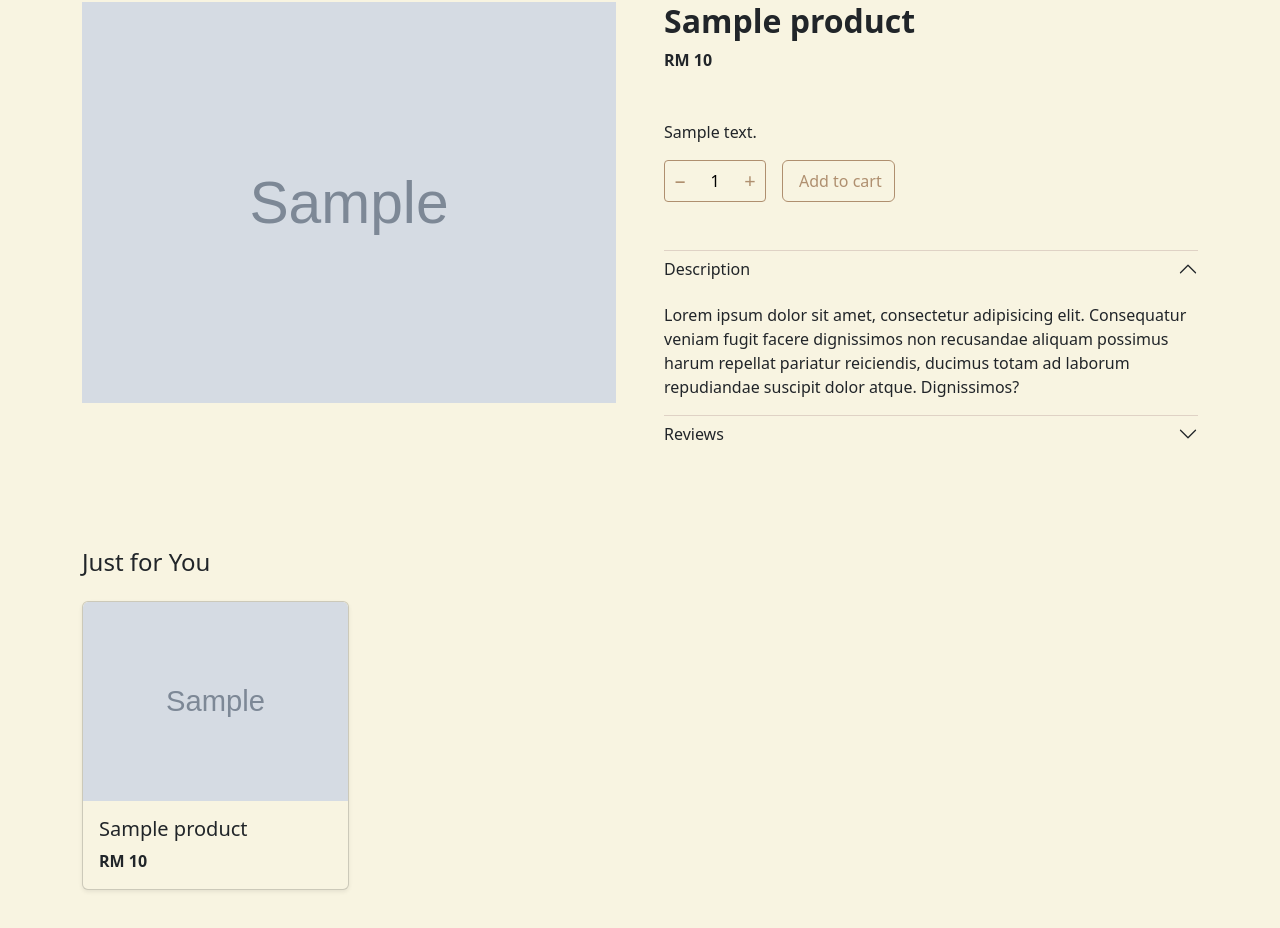
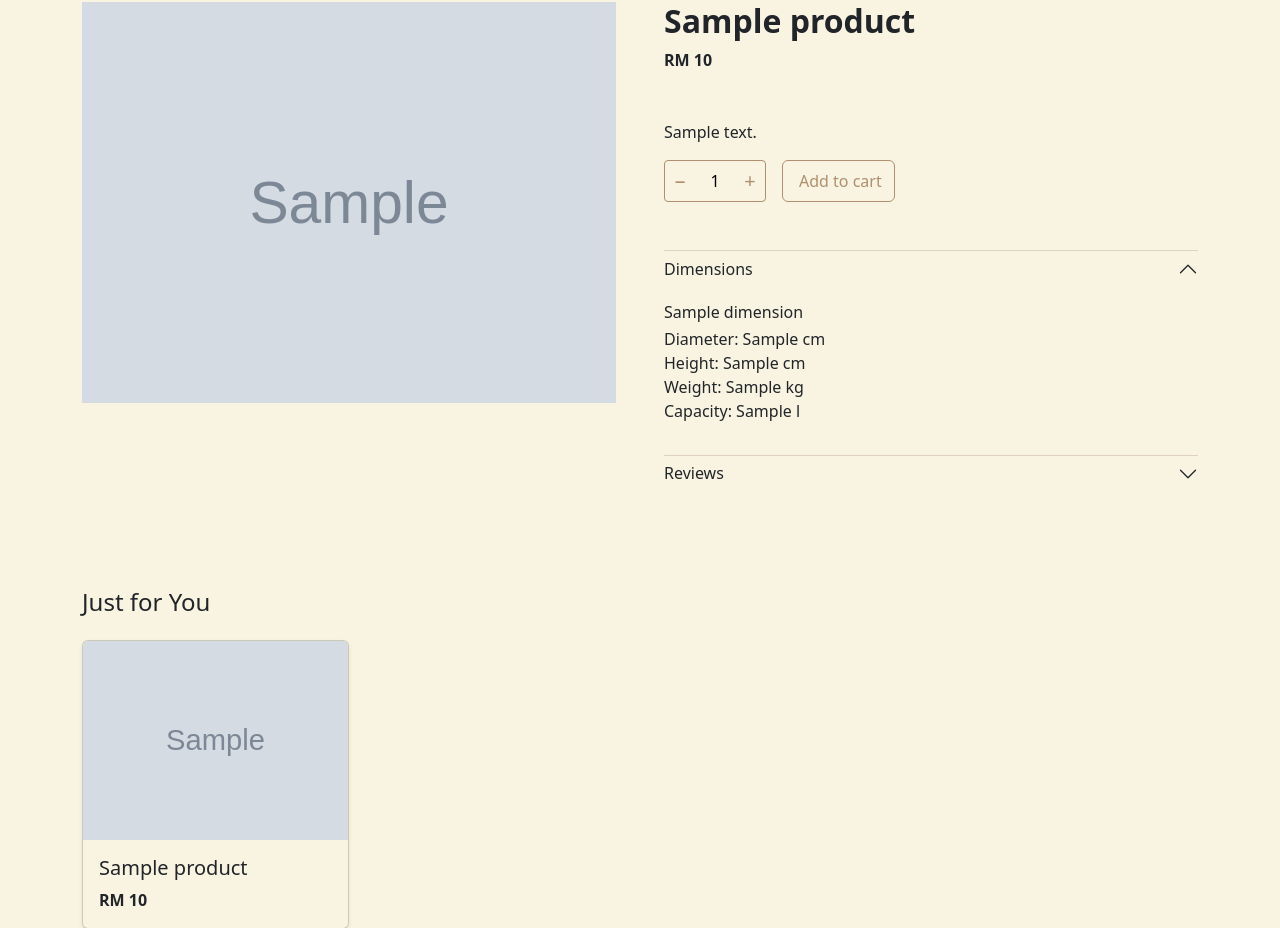
Before and after one commit to Radixactivetea/StarLightARShop, a PHP site: page /shop/1 in a window 1280 px wide, after a click on "Dimensions". Shown: the part 164-1092 px from the top of the page. Run offline with PHP 8.4, Linux system fonts and the light colour scheme; tables that the repository leaves empty or names only in its code hold one stand-in row (values such as "Sample post"); grey boxes marked "Sample" are stand-in pictures; data that the repository does not hold is empty; some libraries are stand-ins or nearby versions.

Commit message:
update product.php

```diff
--- a/src/controllers/product.php
+++ b/src/controllers/product.php
@@ -7,6 +7,7 @@ $db = new Database($config['database']);
 
 $product = $db->query('SELECT * FROM product WHERE product_id = :id', ['id' => $id])->fetch();
 $products = $db->query('SELECT * FROM product ORDER BY RAND() LIMIT 4')->fetchAll();
+$dimensions = $db->query('SELECT * FROM dimensions WHERE product_id = :id', ['id' => $id])->fetchAll();
 
 
 require 'src/pages/product.view.php';
--- a/src/pages/product.view.php
+++ b/src/pages/product.view.php
@@ -75,14 +75,39 @@
                                 <button class="accordion-button collapsed" type="button" data-bs-toggle="collapse"
                                     data-bs-target="#panelsStayOpen-collapseTwo" aria-expanded="false"
                                     aria-controls="panelsStayOpen-collapseTwo">
-                                    Description
+                                    Dimensions
                                 </button>
                             </h2>
                             <div id="panelsStayOpen-collapseTwo" class="accordion-collapse collapse">
                                 <div class="accordion-body fw-light ">
-                                    Lorem ipsum dolor sit amet, consectetur adipisicing elit. Consequatur veniam fugit
-                                    facere dignissimos non recusandae aliquam possimus harum repellat pariatur
-                                    reiciendis, ducimus totam ad laborum repudiandae suscipit dolor atque. Dignissimos?
+                                    <div class="d-flex flex-wrap">
+
+                                        <?php foreach ($dimensions as $dimension): ?>
+                                            <div class="w-50 pb-3">
+
+                                                <?php if (!empty($dimension['name'])): ?>
+                                                    <h6 class="ms-0 mb-1"><?= htmlspecialchars($dimension['name']) ?></h6>
+                                                <?php endif; ?>
+
+                                                <?php if (!empty($dimension['diameter'])): ?>
+                                                    <div>Diameter: <?= htmlspecialchars($dimension['diameter']) ?> cm</div>
+                                                <?php endif; ?>
+
+                                                <?php if (!empty($dimension['height'])): ?>
+                                                    <div>Height: <?= htmlspecialchars($dimension['height']) ?> cm</div>
+                                                <?php endif; ?>
+
+                                                <?php if (!empty($dimension['weight'])): ?>
+                                                    <div>Weight: <?= htmlspecialchars($dimension['weight']) ?> kg</div>
+                                                <?php endif; ?>
+
+                                                <?php if (!empty($dimension['capacity'])): ?>
+                                                    <div>Capacity: <?= htmlspecialchars($dimension['capacity']) ?> l</div>
+                                                <?php endif; ?>
+
+                                            </div>
+                                        <?php endforeach; ?>
+
                                     </div>
                                 </div>
                             </div>
@@ -96,12 +121,15 @@
                                 </h2>
                                 <div id="panelsStayOpen-collapseThree" class="accordion-collapse collapse">
                                     <div class="accordion-body fw-light ">
-                                    Lorem ipsum dolor sit amet, consectetur adipisicing elit. Consequatur veniam fugit
+                                        Lorem ipsum dolor sit amet, consectetur adipisicing elit. Consequatur veniam
+                                        fugit
                                         facere dignissimos non recusandae aliquam possimus harum repellat pariatur
-                                    reiciendis, ducimus totam ad laborum repudiandae suscipit dolor atque. Dignissimos?
+                                        reiciendis, ducimus totam ad laborum repudiandae suscipit dolor atque.
+                                        Dignissimos?
                                     </div>
                                     <button class="btn btn-primary" type="button" data-bs-toggle="collapse"
-                                    data-bs-target="#ReviewSection" aria-expanded="false" aria-controls="ReviewSection">
+                                        data-bs-target="#ReviewSection" aria-expanded="false"
+                                        aria-controls="ReviewSection">
                                         Full Reviews
                                     </button>
                                 </div>
```
Lines whose indentation alone changed are shown as unchanged.
